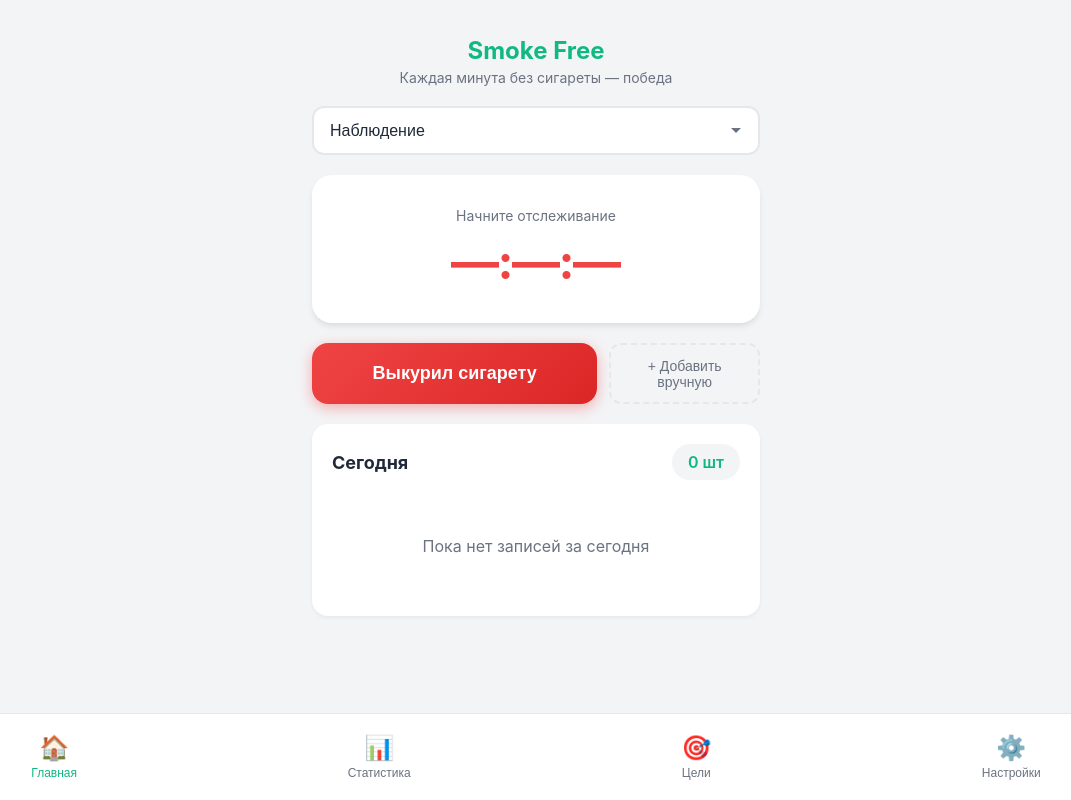
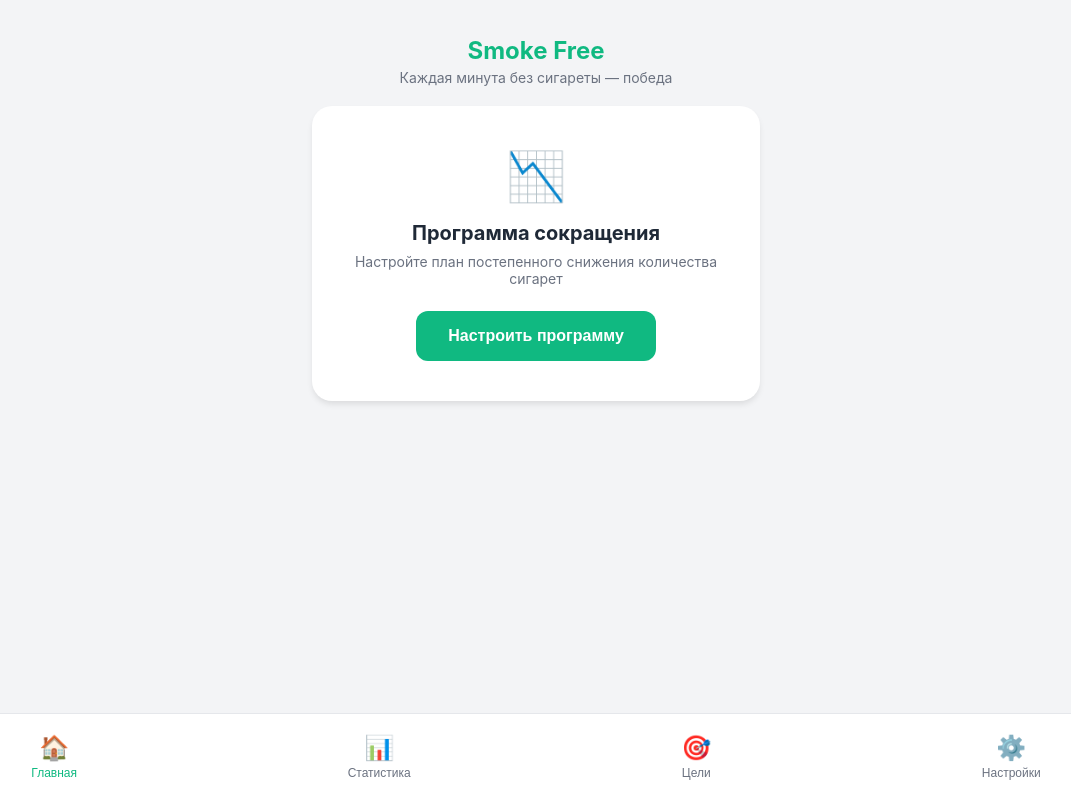
Before and after one commit to kovalevroman7/smoke-free, a React (Vite) app: page / in a window 1280 px wide. Shown: the whole page, without its empty margins (104-1175 px from the left). Built offline with nearby package versions, Linux system fonts and the light colour scheme.

Commit message:
Удалить режим наблюдения
Co-Authored-By: Claude Sonnet 4.6 <noreply@anthropic.com>

```diff
--- a/src/App.jsx
+++ b/src/App.jsx
@@ -8,7 +8,6 @@ const defaultData = {
   cigarettes: [],
   packPrice: 0,
   cigarettesPerPack: 20,
-  mode: 'observation',
   reductionConfig: null,
   goals: [],
   dayStartHour: 0
@@ -388,8 +387,7 @@ function SwipeableItem({ children, onEdit, onDelete, isOpen, onToggle }) {
 
 function App() {
   const [data, setData] = useState(loadData)
-  const [timeSinceLast, setTimeSinceLast] = useState(0)
-  const [activeTab, setActiveTab] = useState('home')
+const [activeTab, setActiveTab] = useState('home')
   const [statsPeriod, setStatsPeriod] = useState('week')
   const [selectedDay, setSelectedDay] = useState(null)
   const [editingIndex, setEditingIndex] = useState(null)
@@ -405,7 +403,6 @@ function App() {
   const [openSwipeIndex, setOpenSwipeIndex] = useState(null)
 
   // Состояния для режима сокращения
-  const [mode, setMode] = useState(data.mode || 'observation')
   const [showReductionSetupModal, setShowReductionSetupModal] = useState(false)
   const [setupProgramType, setSetupProgramType] = useState('linear')
   const [setupCurrentSmokes, setSetupCurrentSmokes] = useState('')
@@ -447,11 +444,7 @@ function App() {
 
   useEffect(() => {
     const interval = setInterval(() => {
-      if (mode === 'observation') {
-        if (lastCigarette) {
-          setTimeSinceLast(Date.now() - lastCigarette)
-        }
-      } else if (mode === 'reduction' && data.reductionConfig?.isConfigured && data.reductionConfig.type !== 'goals') {
+      if (data.reductionConfig?.isConfigured && data.reductionConfig.type !== 'goals') {
         const currentDay = getCurrentProgramDay(data.reductionConfig.startDate)
         const nextAllowed = getNextAllowedTime(data.cigarettes, data.reductionConfig, currentDay)
         const remaining = nextAllowed - Date.now()
@@ -459,7 +452,7 @@ function App() {
       }
     }, 1000)
     return () => clearInterval(interval)
-  }, [lastCigarette, mode, data.reductionConfig, data.cigarettes])
+  }, [lastCigarette, data.reductionConfig, data.cigarettes])
 
   // Тик для пересчёта статусов целей
   const [, setGoalsTick] = useState(0)
@@ -724,9 +717,7 @@ function App() {
   }, [])
 
   const todayKey = getDateKey(Date.now())
-  const todayCount = data.cigarettes.filter(t => getDateKey(t) === todayKey).length
-
-  const periodDays = (() => {
+const periodDays = (() => {
     if (statsPeriod === 'week') {
       const today = new Date()
       const dayOfWeek = (today.getDay() + 6) % 7
@@ -795,13 +786,6 @@ function App() {
   const todaySmoked = getTodaySmokedCount(data.cigarettes)
   const canSmoke = countdownTime === 0
 
-  const getTimerClass = () => {
-    const hours = timeSinceLast / 3600000
-    if (hours < 1) return 'danger'
-    if (hours < 2) return 'warning'
-    return ''
-  }
-
   return (
     <div className="app">
       <header className="header">
@@ -811,83 +795,7 @@ function App() {
 
       {activeTab === 'home' && (
         <>
-          {/* Селектор режима */}
-          <div className="mode-selector">
-            <select
-              className="mode-select"
-              value={mode}
-              onChange={(e) => {
-                const newMode = e.target.value
-                setMode(newMode)
-                setData(prev => ({ ...prev, mode: newMode }))
-              }}
-            >
-              <option value="observation">Наблюдение</option>
-              <option value="reduction">Сокращение</option>
-            </select>
-          </div>
-
-          {/* Режим "Наблюдение" */}
-          {mode === 'observation' && (
-            <>
-              <div className="timer-card">
-                <div className="timer-label">
-                  {lastCigarette ? 'Времени без сигареты' : 'Начните отслеживание'}
-                </div>
-                <div className={`timer-value ${getTimerClass()}`}>
-                  {lastCigarette ? formatTime(timeSinceLast) : '—:—:—'}
-                </div>
-              </div>
-
-              <div className="action-row">
-                <button className="smoke-btn" onClick={addCigarette}>
-                  Выкурил сигарету
-                </button>
-                <button className="add-manual-btn" onClick={openAddModal}>
-                  + Добавить вручную
-                </button>
-              </div>
-
-              <div className="stats-card">
-                <div className="stats-header">
-                  <h2>Сегодня</h2>
-                  <span className="today-count">{todayCount} шт</span>
-                </div>
-
-                <div className={"history-list"}>
-                  {todayCigarettes.length > 0 ? (
-                    (showAllLog ? todayCigarettes : todayCigarettes.slice(0, 5)).map((time, i) => {
-                      const originalIndex = data.cigarettes.indexOf(time)
-                      return (
-                        <div
-                          key={i}
-                          className="history-item clickable"
-                          onClick={() => startEditing(time, originalIndex)}
-                        >
-                          <span className="history-time">
-                            {new Date(time).toLocaleTimeString('ru-RU', { hour: '2-digit', minute: '2-digit' })}
-                          </span>
-                          <span className="history-ago">{formatTimeAgo(time)}</span>
-                        </div>
-                      )
-                    })
-                  ) : (
-                    <div className="empty-state">Пока нет записей за сегодня</div>
-                  )}
-                  {todayCigarettes.length > 5 && (
-                    <button className="show-all-log-btn" onClick={() => setShowAllLog(v => !v)}>
-                      {showAllLog ? 'Свернуть' : 'Показать всё'}
-                    </button>
-                  )}
-                </div>
-              </div>
-            </>
-          )}
-
-          {/* Режим "Сокращение" */}
-          {mode === 'reduction' && (
-            <>
-              {!data.reductionConfig?.isConfigured ? (
+          {!data.reductionConfig?.isConfigured ? (
                 <div className="reduction-setup-card">
                   <div className="setup-icon">📉</div>
                   <h2>Программа сокращения</h2>
@@ -1075,8 +983,6 @@ function App() {
                   </div>
                 </>
               )}
-            </>
-          )}
         </>
       )}
 
```
